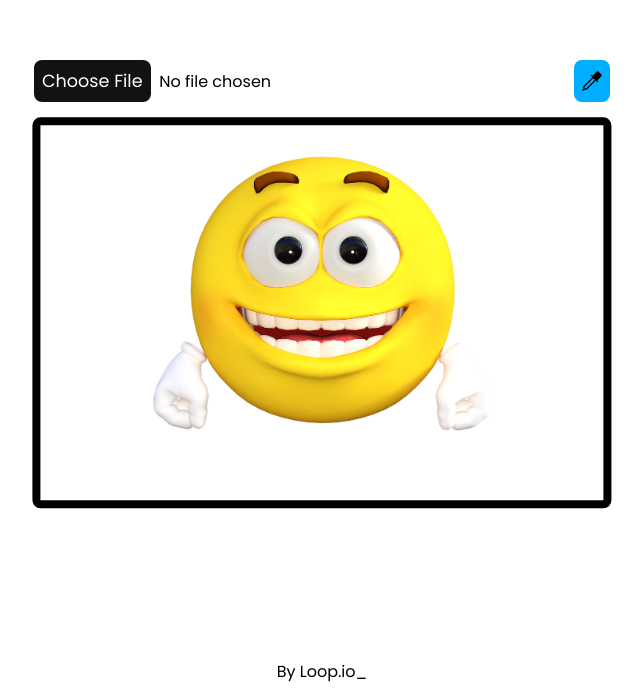
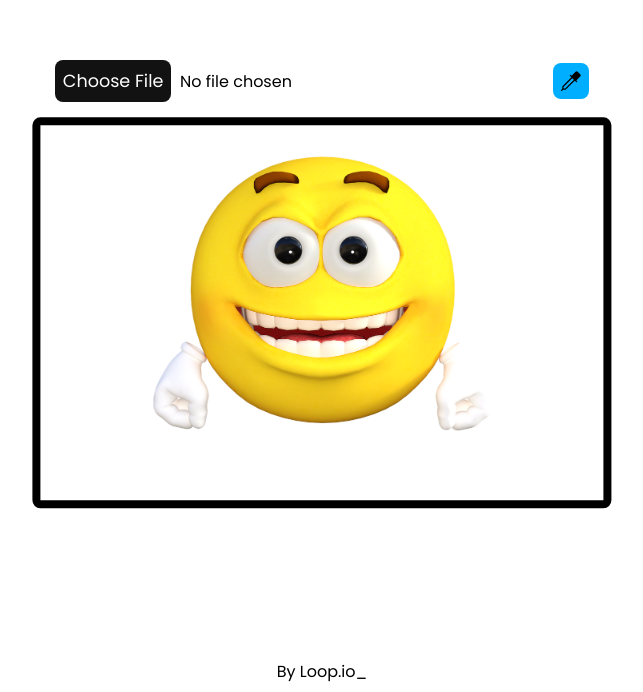
Before and after one commit to deividcuello/color-picker-js, a plain HTML site: page index.html in a window 1280 px wide. Shown: the part 108-800 px from the top of the page, without its empty margins (318-961 px from the left). Drawn offline with Linux system fonts and the light colour scheme.

Commit message:
first commit

```diff
--- a/index.html
+++ b/index.html
@@ -14,6 +14,7 @@
             <label>
                 No file chosen
             </label>
+            <input type="text">
         </div>
         <button class="eyedropperButton">
             <svg xmlns="http://www.w3.org/2000/svg" width="20" height="20" fill="currentColor" class="bi bi-eyedropper" viewBox="0 0 16 16">
--- a/style.css
+++ b/style.css
@@ -30,7 +30,9 @@ img{
 .header{
     width: 45vw;
     display: flex;
-    justify-content: space-between;
+    justify-content: center;
+    flex-wrap: wrap;
+    align-items: center;
 }
 
 .eyedropperButton{
```
